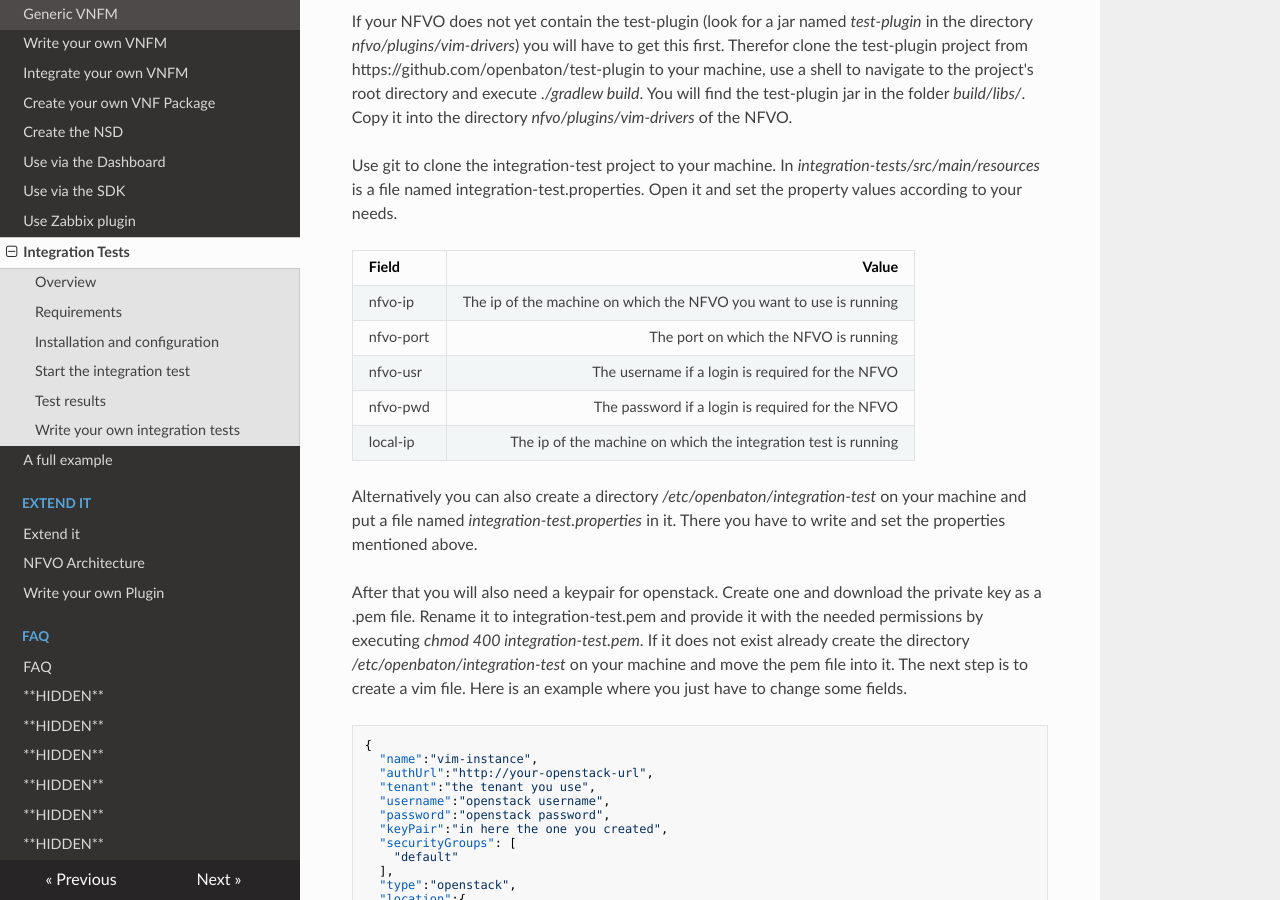
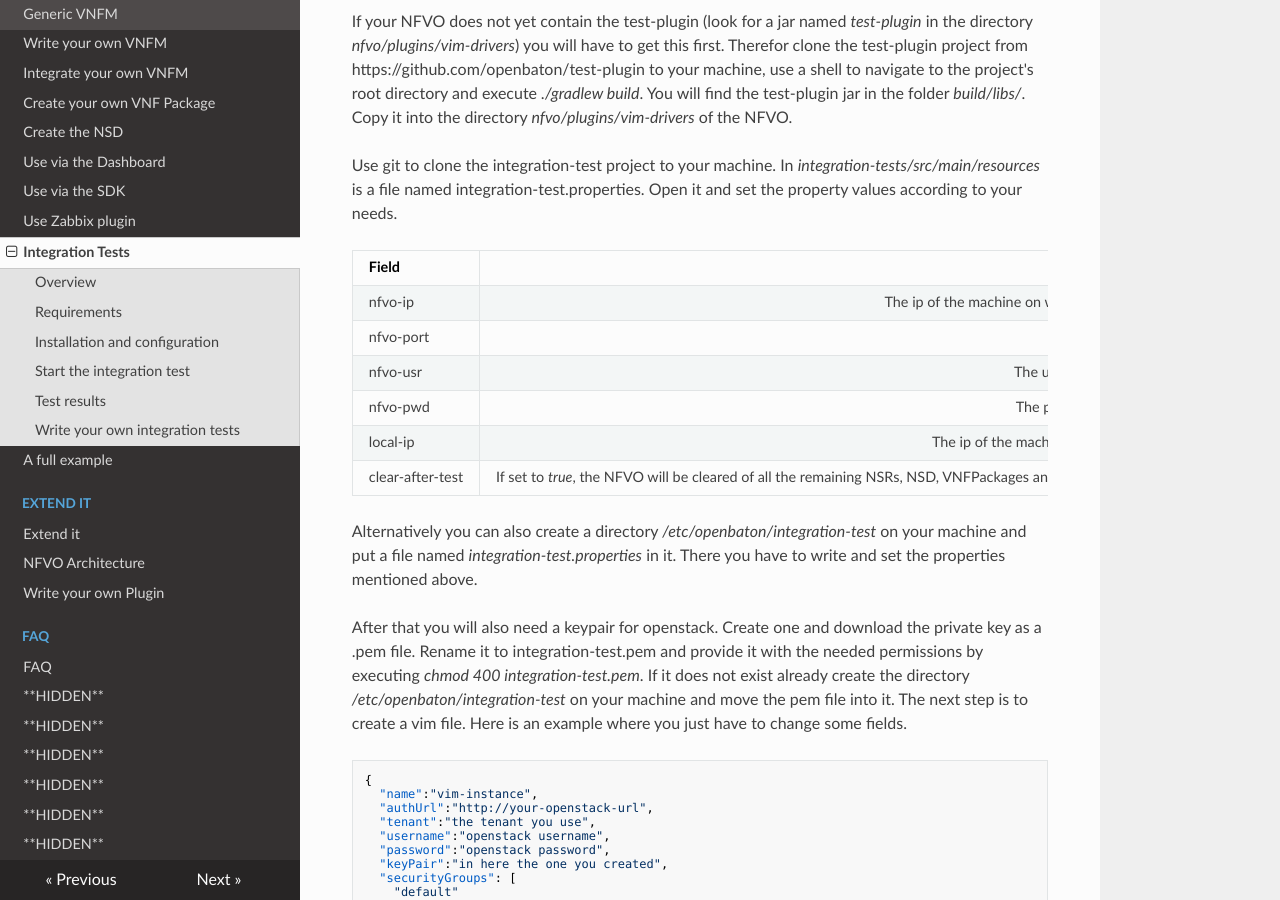
Before and after one commit to openbaton/docs, an MkDocs documentation site: the page built from docs/integration-test-use.md, in a window 1280 px wide and 900 px high, scrolled down 1721 px. Built offline with MkDocs 1.6.1, drawn with Linux system fonts in a browser that asks for light colours; nearby versions of some CDN libraries; old or Windows-style settings are respelled for this version of MkDocs.

Commit message:
Add the explanation of the 'clear-after-test' property

```diff
--- a/docs/integration-test-use.md
+++ b/docs/integration-test-use.md
@@ -58,6 +58,7 @@ Open it and set the property values according to your needs.
 | nfvo-usr					| The username if a login is required for the NFVO |
 | nfvo-pwd                                      | The password if a login is required for the NFVO |
 | local-ip					| The ip of the machine on which the integration test is running |
+| clear-after-test          | If set to *true*, the NFVO will be cleared of all the remaining NSRs, NSD, VNFPackages and Vim-Instances left from the previous test. |
 
 Alternatively you can also create a directory */etc/openbaton/integration-test* on your machine and put a file named *integration-test.properties* in it. There you have to write and set the properties mentioned above.
 
```
